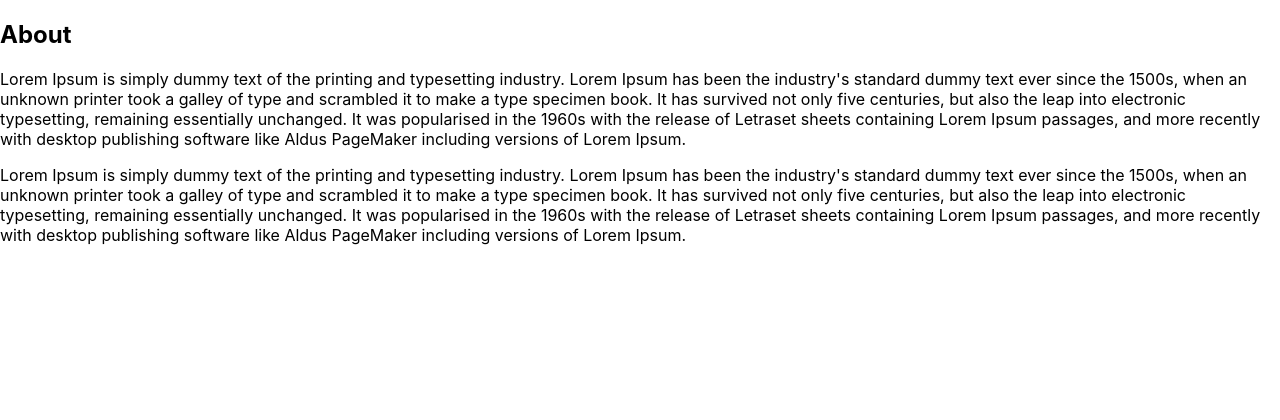
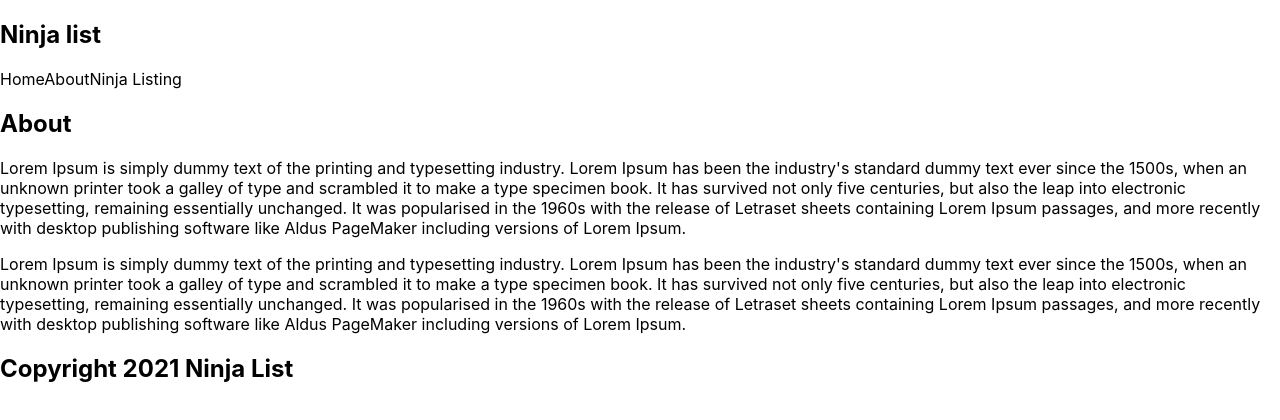
Before and after one commit to rakeshdr543/next-users, a Next.js app: page /about in a window 1280 px wide. Shown: the top 420 px of the page. Built offline with nearby package versions, Linux system fonts and the light colour scheme.

Commit message:
Added layout component

```diff
--- /dev/null
+++ b/comps/Layout.js
@@ -0,0 +1,14 @@
+import Footer from "./Footer"
+import Header from "./Header"
+
+const Layout = ({children}) => {
+    return (
+        <div className='content'>
+            <Header />
+            {children}
+            <Footer />
+        </div>
+     );
+}
+
+export default Layout;
--- a/pages/_app.js
+++ b/pages/_app.js
@@ -1,7 +1,12 @@
+import Layout from '../comps/Layout'
 import '../styles/globals.css'
 
 function MyApp({ Component, pageProps }) {
-  return <Component {...pageProps} />
+  return (
+  <Layout>
+  <Component {...pageProps} />
+  </Layout>
+  )
 }
 
 export default MyApp
--- a/pages/index.js
+++ b/pages/index.js
@@ -3,17 +3,16 @@
 import Header from '../comps/Header'
 import Footer from '../comps/Footer'
 import styles from '../styles/Home.module.css'
+import Layout from '../comps/Layout'
 
 export default function Home() {
   return (
     <div>
-      <Header />
      <h2>Home Page</h2>
      <p>Lorem Ipsum is simply dummy text of the printing and typesetting industry. Lorem Ipsum has been the industry's standard dummy text ever since the 1500s, when an unknown printer took a galley of type and scrambled it to make a type specimen book. It has survived not only five centuries, but also the leap into electronic typesetting, remaining essentially unchanged. It was popularised in the 1960s with the release of Letraset sheets containing Lorem Ipsum passages, and more recently with desktop publishing software like Aldus PageMaker including versions of Lorem Ipsum.</p>
 
     <p>Lorem Ipsum is simply dummy text of the printing and typesetting industry. Lorem Ipsum has been the industry's standard dummy text ever since the 1500s, when an unknown printer took a galley of type and scrambled it to make a type specimen book. It has survived not only five centuries, but also the leap into electronic typesetting, remaining essentially unchanged. It was popularised in the 1960s with the release of Letraset sheets containing Lorem Ipsum passages, and more recently with desktop publishing software like Aldus PageMaker including versions of Lorem Ipsum.</p>
     <Link href='/ninjas'><a>See more Ninja Listing</a></Link>
-    <Footer />
     </div>
   )
 }
```
